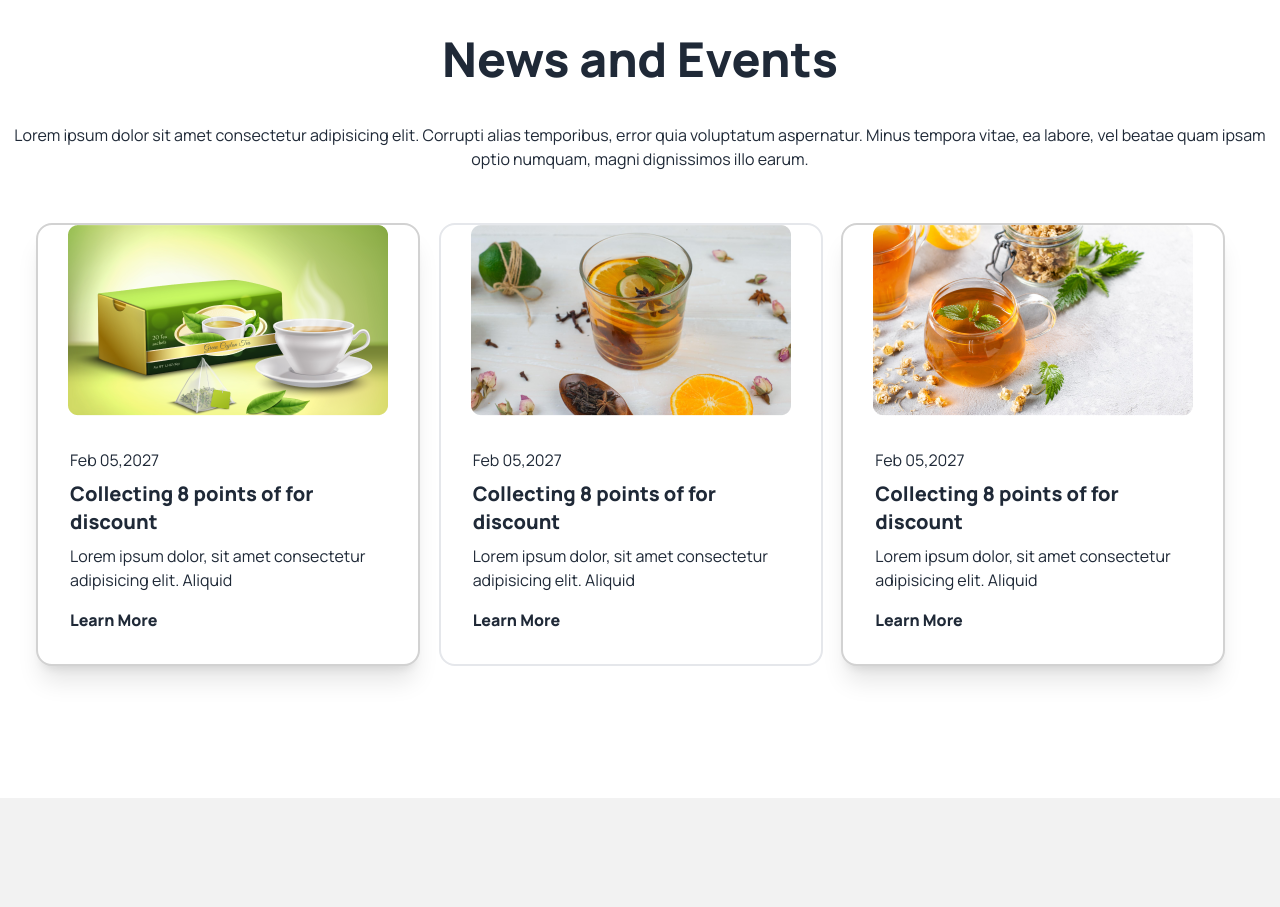
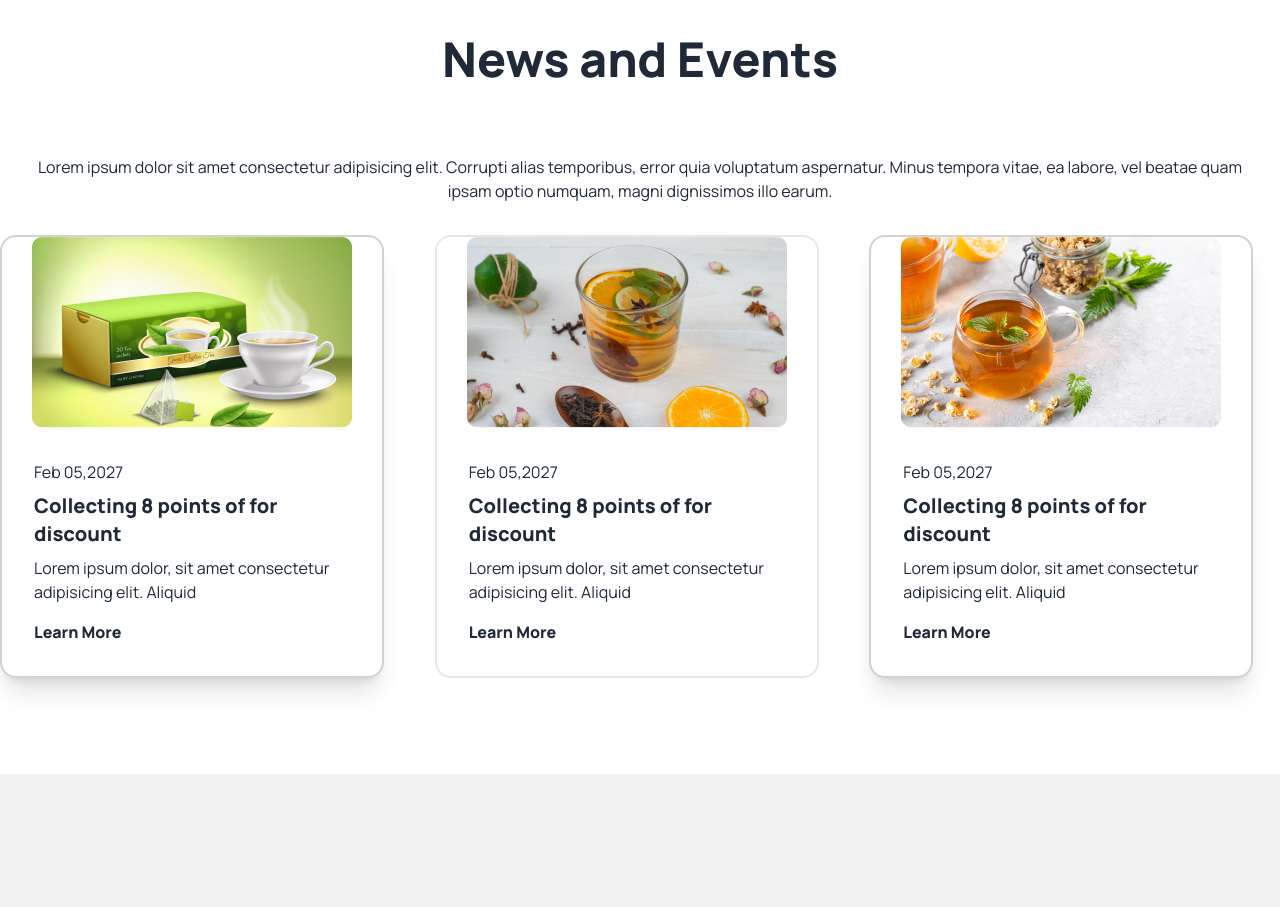
Before and after one commit to rumman6677/tea-house-resources-daisy, a plain HTML site: page index.html in a window 1280 px wide. Shown: the part 2700-3607 px from the top of the page. Drawn offline with nearby package versions, Linux system fonts and the light colour scheme.

Commit message:
first commit

```diff
--- a/index.html
+++ b/index.html
@@ -241,11 +241,11 @@
 
          <section class="my-24 text-center ">
           <h3 class="text-5xl font-extrabold mb-10 ">News and Events</h3>
-          <p>Lorem ipsum dolor sit amet consectetur adipisicing elit. Corrupti alias temporibus, error quia voluptatum aspernatur. Minus tempora vitae, ea labore, vel beatae quam ipsam optio numquam, magni dignissimos illo earum.  </p>
+          <p class="p-8">Lorem ipsum dolor sit amet consectetur adipisicing elit. Corrupti alias temporibus, error quia voluptatum aspernatur. Minus tempora vitae, ea labore, vel beatae quam ipsam optio numquam, magni dignissimos illo earum.  </p>
 
-          <div class="grid grid-cols-1 lg:grid-cols-3 my-4 p-9">
+          <div class="grid grid-cols-1 lg:grid-cols-3 gap-6 lg:gap-6  ">
             <!-- card 1 -->
-            <div class="card bg-base-100 lg:w-96 text-left shadow-xl border-2 border-[#D2D2D2] ">
+            <div class="card bg-base-100  lg:w-96 text-left shadow-xl border-2 border-[#D2D2D2] ">
               <figure>
                 <img
                   src="images/news-1.png"
```
